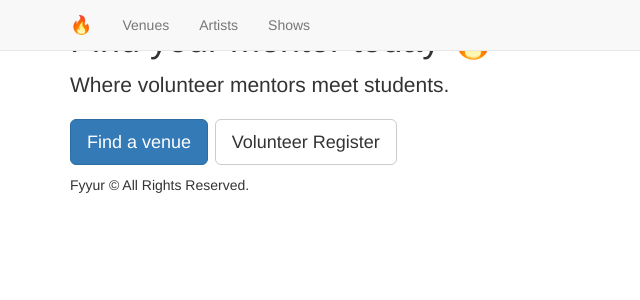
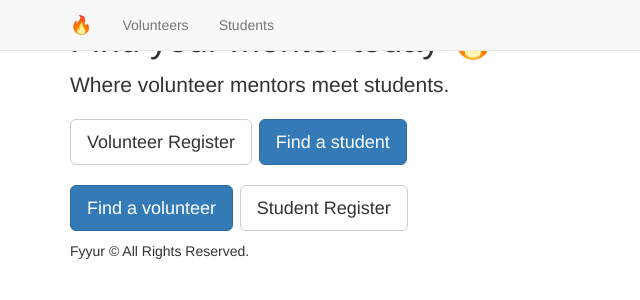
Before and after one commit to wenxingliu/volunteer_flask, a Flask app: page / in a window 1280 px wide. Shown: the top 300 px of the page, without its empty margins (0-640 px from the left). Run offline with Flask 2, Linux system fonts and the light colour scheme; some libraries are stand-ins or nearby versions.

Commit message:
barely working homepage

```diff
--- a/backend/app.py
+++ b/backend/app.py
@@ -169,17 +169,17 @@ def edit_classroom(classroom_id):
     raise NotImplementedError
 
 
-@app.route('/volunteers/search')
+@app.route('/volunteers/search', methods=['POST'])
 def search_volunteer():
     raise NotImplementedError
 
 
-@app.route('/students/search')
+@app.route('/students/search', methods=['POST'])
 def search_student():
     raise NotImplementedError
 
 
-@app.route('/classrooms/search')
+@app.route('/classrooms/search', methods=['POST'])
 def search_classroom():
     raise NotImplementedError
 
--- a/frontend/templates/layouts/main.html
+++ b/frontend/templates/layouts/main.html
@@ -53,34 +53,29 @@
         <div class="collapse navbar-collapse">
           <ul class="nav navbar-nav">
             <li>
-              {% if (request.endpoint == 'venues') or
-                (request.endpoint == 'search_venues') or
-                (request.endpoint == 'show_venue') %}
-              <form class="search" method="post" action="/venues/search">
+              {% if request.endpoint == '/volunteers/search' %}
+              <form class="search" method="post" action="/volunteers/search">
                 <input class="form-control"
                   type="search"
                   name="search_term"
-                  placeholder="Find a venue"
+                  placeholder="Find a volunteer"
                   aria-label="Search">
               </form>
               {% endif %}
-              {% if (request.endpoint == 'artists') or
-                (request.endpoint == 'search_artists') or
-                (request.endpoint == 'show_artist') %}
-              <form class="search" method="post" action="/artists/search">
+              {% if request.endpoint == '/students/search' %}
+              <form class="search" method="post" action="/students/search">
                 <input class="form-control"
                   type="search"
                   name="search_term"
-                  placeholder="Find an artist"
+                  placeholder="Find a student"
                   aria-label="Search">
               </form>
               {% endif %}
             </li>
           </ul>
           <ul class="nav navbar-nav">
-            <li {% if request.endpoint == 'venues' %} class="active" {% endif %}><a href="{{ url_for('venues') }}">Venues</a></li>
-            <li {% if request.endpoint == 'artists' %} class="active" {% endif %}><a href="{{ url_for('artists') }}">Artists</a></li>
-            <li {% if request.endpoint == 'shows' %} class="active" {% endif %}><a href="{{ url_for('shows') }}">Shows</a></li>
+            <li {% if request.endpoint == '/volunteers' %} class="active" {% endif %}><a href="{{ url_for('get_volunteers') }}">Volunteers</a></li>
+            <li {% if request.endpoint == '/students' %} class="active" {% endif %}><a href="{{ url_for('get_students') }}">Students</a></li>
           </ul>
         </div><!--/.nav-collapse -->
       </div>
--- a/frontend/templates/pages/home.html
+++ b/frontend/templates/pages/home.html
@@ -6,9 +6,13 @@
 		<h1>Find your mentor today 🔥</h1>
 		<p class="lead">Where volunteer mentors meet students.</p>
 		<h3>
-			<a href="/volunteers"><button class="btn btn-primary btn-lg">Find a venue</button></a>
-			<a href="/volunteer/register"><button class="btn btn-default btn-lg">Volunteer Register</button></a>
+            <a href="/volunteer/register"><button class="btn btn-default btn-lg">Volunteer Register</button></a>
+            <a href="/students"><button class="btn btn-primary btn-lg">Find a student</button></a>
 		</h3>
+        <h3>
+            <a href="/volunteers"><button class="btn btn-primary btn-lg">Find a volunteer</button></a>
+            <a href="/student/register"><button class="btn btn-default btn-lg">Student Register</button></a>
+        </h3>
 	</div>
 </div>
 {% endblock %}
```
